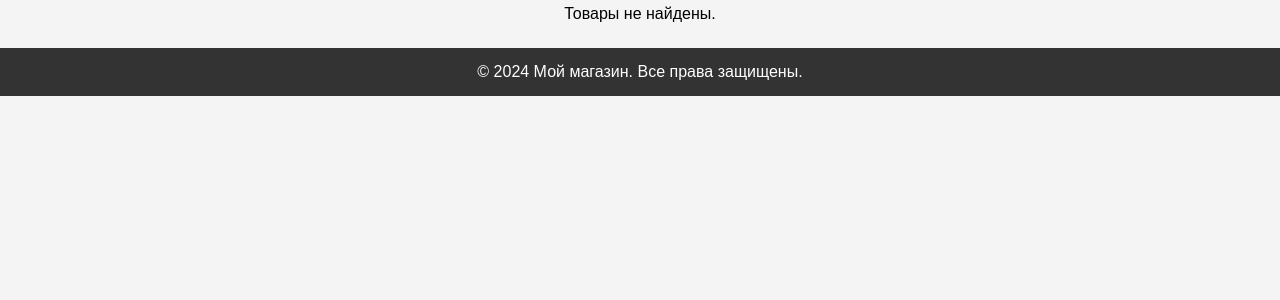
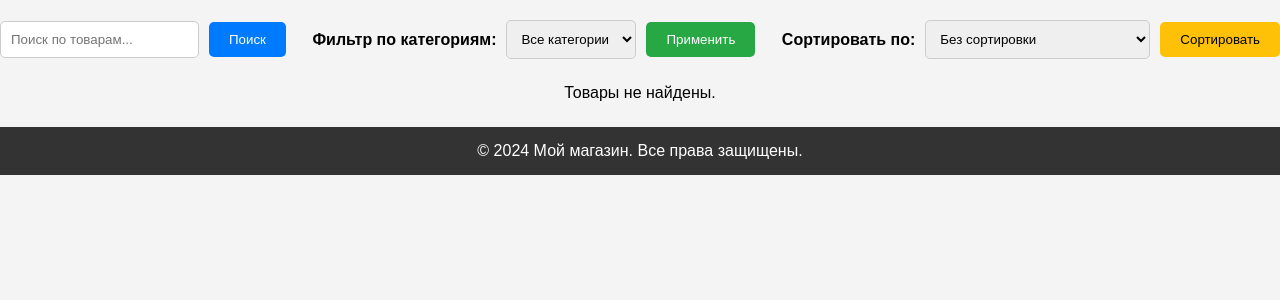
Before and after one commit to matotski/Web-Market, a Django app: page /products/ in a window 1280 px wide. Shown: the part 95-395 px from the top of the page. Run offline with Django 5.2, Linux system fonts and the light colour scheme; data that the repository does not hold is empty.

Commit message:
Create ordering, filtering and searching for catalogue page

```diff
--- a/src/products/views.py
+++ b/src/products/views.py
@@ -1,7 +1,7 @@
 from django.contrib.auth.decorators import login_required
 from django.http import HttpResponseRedirect
 from django.shortcuts import render
-from .models import Product, Basket
+from .models import Product, Basket, Category
 from django.urls import reverse
 
 
@@ -9,8 +9,36 @@ def main(request):
     return render(request, 'products/main.html')
 
 def products(request):
+    search_query = request.GET.get('search', '')
+    category_id = request.GET.get('category', '')
+    sort_by = request.GET.get('sort', '')
+
     products = Product.objects.all()
-    return render(request, 'products/products.html', context={'products': products})
+
+    if search_query:
+        products = products.filter(name__icontains=search_query)
+
+    if category_id:
+        products = products.filter(category_id=category_id)
+
+    if sort_by == 'price_asc':
+        products = products.order_by('price')
+    elif sort_by == 'price_desc':
+        products = products.order_by('-price')
+    elif sort_by == 'name_asc':
+        products = products.order_by('name')
+    elif sort_by == 'name_desc':
+        products = products.order_by('-name')
+
+    categories = Category.objects.all()
+
+    context = {
+        'products': products,
+        'categories': categories,
+        'request': request,
+    }
+
+    return render(request, 'products/products.html', context)
 
 def product_detail(request, product_id: id):
     product = Product.objects.get(id=product_id)
--- a/src/static/vendor/css/products/products.css
+++ b/src/static/vendor/css/products/products.css
@@ -71,6 +71,101 @@ nav ul li a {
     margin-bottom: 10px;
 }
 
+/* Стили для формы поиска */
+.filters {
+    display: flex;
+    justify-content: space-between;
+    align-items: center;
+    margin: 20px 0;
+}
+
+.search-form {
+    display: flex;
+    align-items: center;
+}
+
+.search-form input[type="text"] {
+    padding: 10px;
+    border: 1px solid #ccc;
+    border-radius: 5px;
+    margin-right: 10px;
+}
+
+.search-form button {
+    padding: 10px 20px;
+    background-color: #007bff;
+    color: #fff;
+    border: none;
+    border-radius: 5px;
+    cursor: pointer;
+}
+
+.search-form button:hover {
+    background-color: #0056b3;
+}
+
+/* Стили для фильтра по категориям */
+.category-filter {
+    display: flex;
+    align-items: center;
+}
+
+.category-filter label {
+    margin-right: 10px;
+    font-weight: bold;
+}
+
+.category-filter select {
+    padding: 10px;
+    border: 1px solid #ccc;
+    border-radius: 5px;
+    margin-right: 10px;
+}
+
+.category-filter button {
+    padding: 10px 20px;
+    background-color: #28a745;
+    color: #fff;
+    border: none;
+    border-radius: 5px;
+    cursor: pointer;
+}
+
+.category-filter button:hover {
+    background-color: #218838;
+}
+
+/* Стили для формы сортировки */
+.sort-form {
+    display: flex;
+    align-items: center;
+}
+
+.sort-form label {
+    margin-right: 10px;
+    font-weight: bold;
+}
+
+.sort-form select {
+    padding: 10px;
+    border: 1px solid #ccc;
+    border-radius: 5px;
+    margin-right: 10px;
+}
+
+.sort-form button {
+    padding: 10px 20px;
+    background-color: #ffc107;
+    color: #000;
+    border: none;
+    border-radius: 5px;
+    cursor: pointer;
+}
+
+.sort-form button:hover {
+    background-color: #e0a800;
+}
+
 h2 {
     font-size: 1.5em;
     margin: 0 0 10px;
--- a/src/templates/products/products.html
+++ b/src/templates/products/products.html
@@ -21,10 +21,45 @@
         </nav>
     </header>
 
+    <div class="filters">
+        <!-- Форма для поиска -->
+        <form method="GET" action="{% url 'products' %}" class="search-form">
+            <input type="text" name="search" placeholder="Поиск по товарам..." value="{{ request.GET.search }}">
+            <button type="submit">Поиск</button>
+        </form>
+
+        <!-- Фильтр по категориям -->
+        <form method="GET" action="{% url 'products' %}" class="category-filter">
+            <label for="category">Фильтр по категориям:</label>
+            <select name="category" id="category">
+                <option value="">Все категории</option>
+                {% for category in categories %}
+                    <option value="{{ category.id }}">
+                        {{ category.name }}
+                    </option>
+                {% endfor %}
+            </select>
+            <button type="submit">Применить</button>
+        </form>
+
+        <!-- Сортировка -->
+        <form method="GET" action="{% url 'products' %}" class="sort-form">
+            <label for="sort">Сортировать по:</label>
+            <select name="sort" id="sort">
+                <option value="">Без сортировки</option>
+                <option value="price_asc" {% if request.GET.sort == 'price_asc' %}selected{% endif %}>Цена (от дешевых к дорогим)</option>
+                <option value="price_desc" {% if request.GET.sort == 'price_desc' %}selected{% endif %}>Цена (от дорогих к дешевым)</option>
+                <option value="name_asc" {% if request.GET.sort == 'name_asc' %}selected{% endif %}>Имя (А-Я)</option>
+                <option value="name_desc" {% if request.GET.sort == 'name_desc' %}selected{% endif %}>Имя (Я-А)</option>
+            </select>
+            <button type="submit">Сортировать</button>
+        </form>
+    </div>
+
     <div class="product-container">
         {% for product in products %}
+            <div class="product">
                 <a href="{% url 'product_detail' product.id %}" class="product__url">
-            <div class="product">
                     <div class="product__img">
                         <img src="{{ product.image.url }}" alt="{{ product.name }}">
                     </div>
@@ -36,9 +71,8 @@
                         <p><strong>Категория:</strong> {{ product.category }}</p>
                         <a href="{% url 'basket_add' product.id %}">Добавить в корзину</a>
                     </div>
+                </a>
             </div>
-        </a>
-
         {% empty %}
             <p>Товары не найдены.</p>
         {% endfor %}
```
Lines whose indentation alone changed are shown as unchanged.
